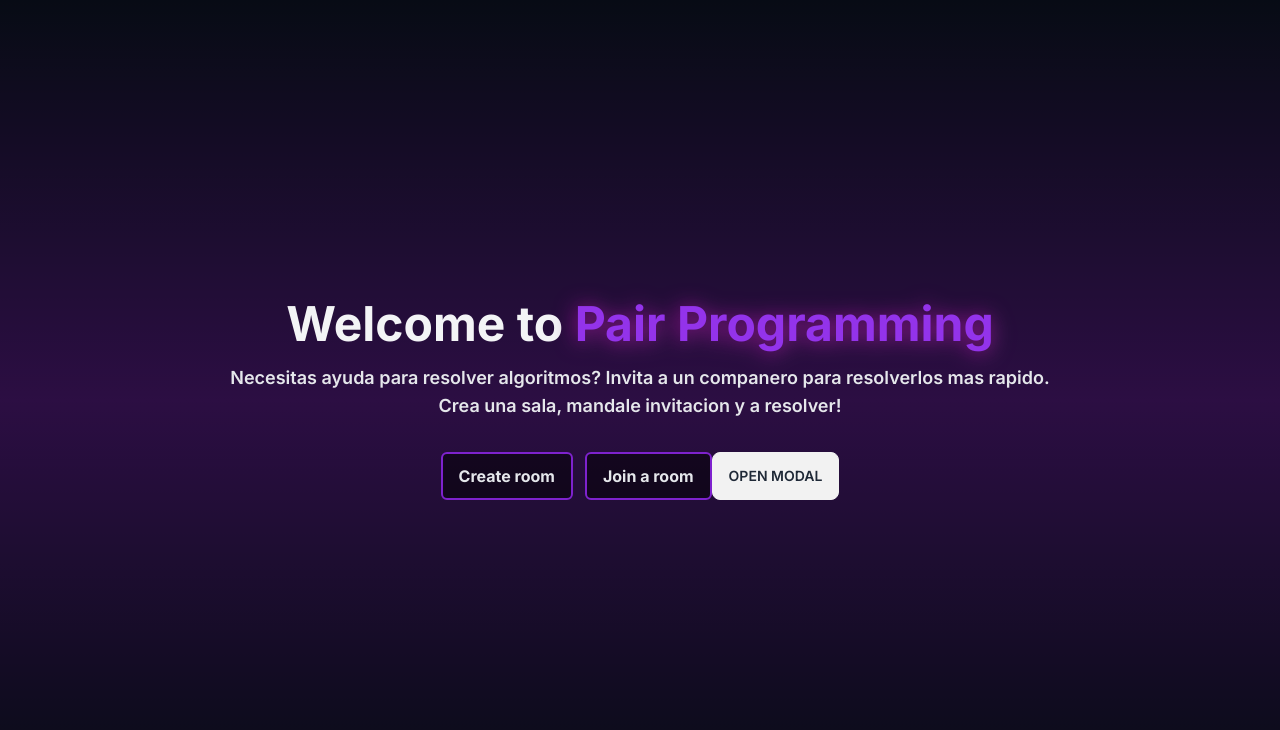
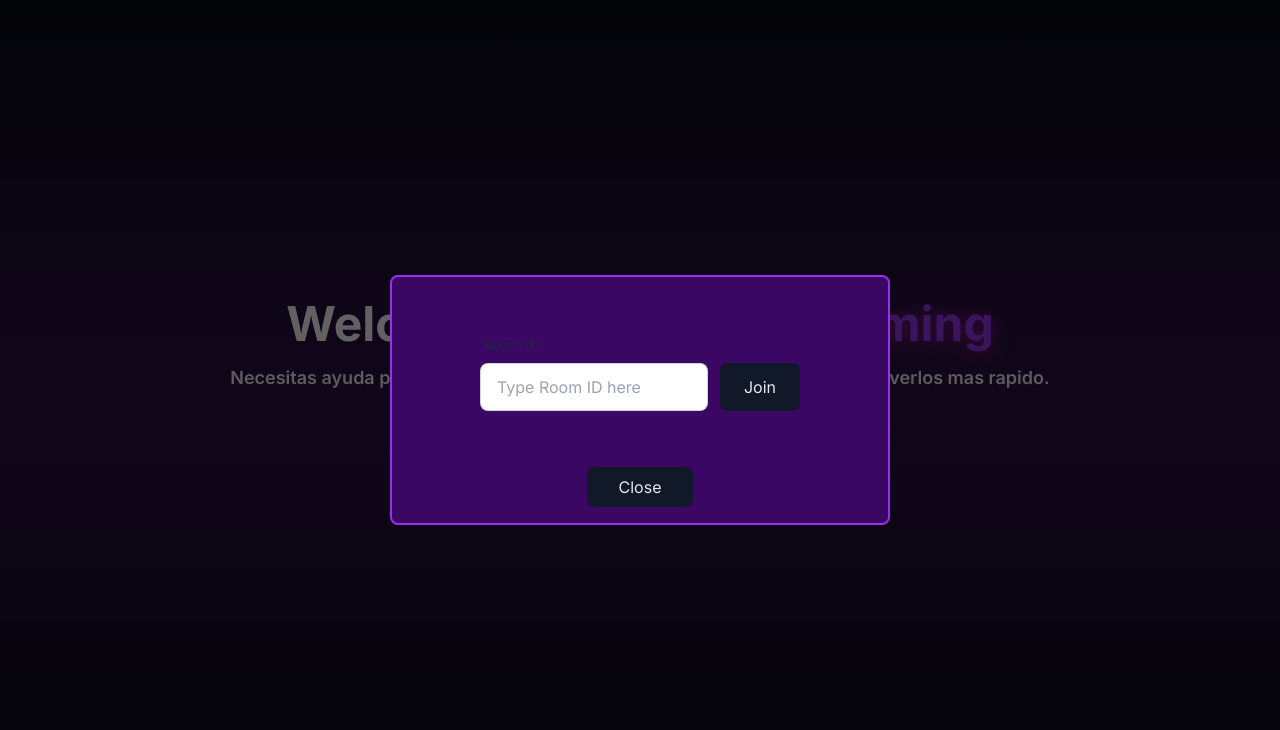
Before and after one commit to AubisDev/pair-programming-client, a Next.js app: page / in a window 1280 px wide. Shown: the top 730 px of the page. Built offline with nearby package versions, Linux system fonts and the light colour scheme; no server answers.

Commit message:
feat: added modal

```diff
--- a/src/app/page.tsx
+++ b/src/app/page.tsx
@@ -34,8 +34,8 @@ export const Home = () => {
           <button className="btn" onClick={() => setOpenModal(true)}>
             open modal
           </button>
-          {/* <Modal /> */}
         </div>
+        <Modal />
       </div>
     </main>
   )
--- a/src/components/Modal.tsx
+++ b/src/components/Modal.tsx
@@ -1,12 +1,30 @@
 const Modal = () => {
   return (
-    <div className="bg-black absolute z-[100] h-full w-full">
-      <form method="dialog" className="w-[400px] h-[250px]">
-        <h3 className="text-lg font-bold">Hello!</h3>
-        <p className="py-4">Press ESC key or click the button below to close</p>
-        <div className="modal-action">
+    <div className=" z-[100] w-full h-full bg-black/60 absolute flex items-center justify-center ">
+      <form className=" w-[500px] h-[250px]  border-purple-600 border-2 duration-300 bg-purple-950 flex  rounded-lg items-center flex-col relative">
+        <div className="flex flex-row items-center justify-center w-full max-w-xs h-3/4 form-control">
+          <div className="flex flex-col">
+            <label className="label">
+              <span className="label-text">Room ID</span>
+            </label>
+            <div className="flex flex-row ">
+              <input
+                type="text"
+                placeholder="Type Room ID here"
+                className="w-full max-w-xs input input-bordered"
+              />
+              <button
+                type="submit"
+                className="px-6 py-2 ml-3 duration-300 bg-gray-900 rounded-lg hover:bg-gray-950 "
+              >
+                Join
+              </button>
+            </div>
+          </div>
+        </div>
+        <div className="absolute px-8 py-2 bg-gray-900 rounded-lg bottom-4 hover:bg-gray-950">
           {/* if there is a button in form, it will close the modal */}
-          <button className="btn">Close</button>
+          <button className="">Close</button>
         </div>
       </form>
     </div>
```
